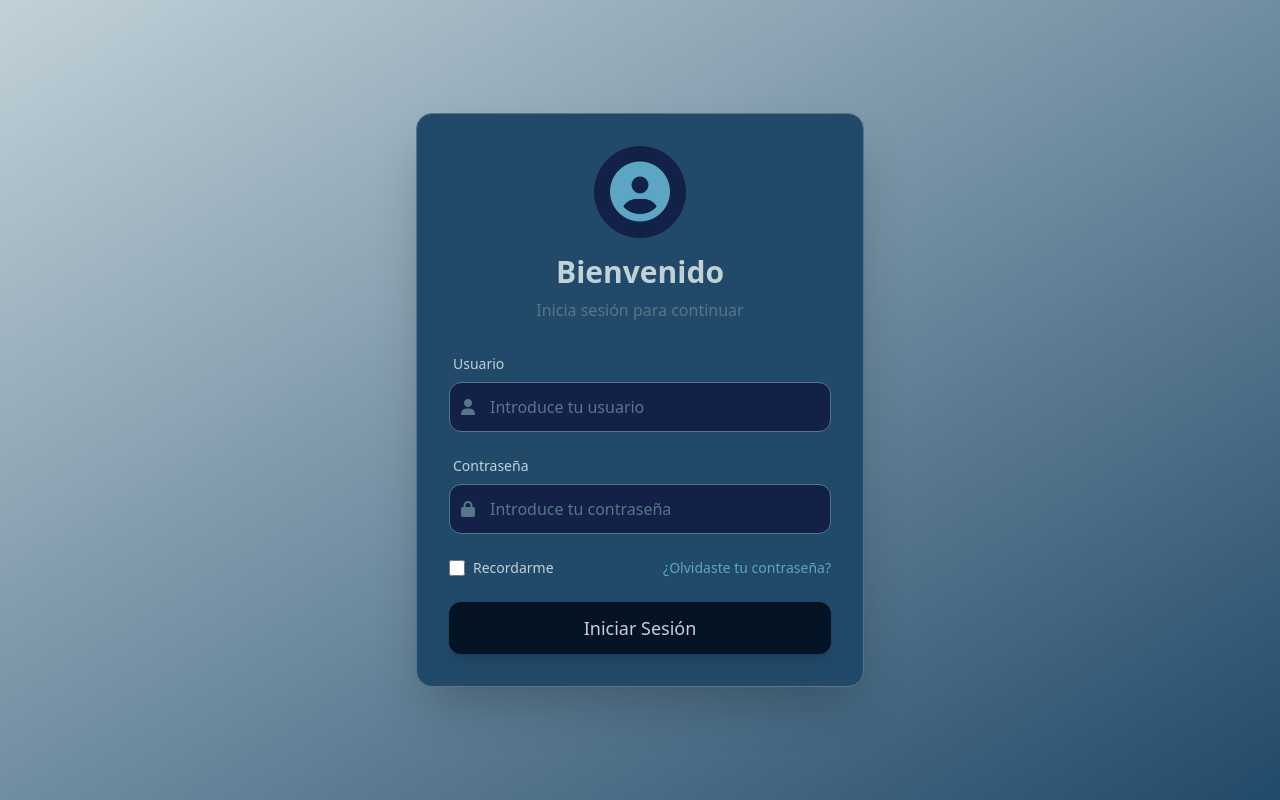
After one commit to arnaugt25/Tot-Maquina, a PHP site: template App/Views/login.php in a window 1280 px wide. The commit adds this page. Run offline with PHP 8.4, Linux system fonts and the light colour scheme; the template is opened without the code that fills it, so the values that code supplies are empty; style sheets or scripts are compiled from the project's sources; some libraries are stand-ins or nearby versions.

Commit message:
Pagina login

```diff
--- /dev/null
+++ b/App/Views/login.php
@@ -0,0 +1,95 @@
+<!DOCTYPE html>
+<html lang="es">
+<head>
+    <meta charset="UTF-8">
+    <meta name="viewport" content="width=device-width, initial-scale=1.0">
+    <title>Login - Tot Maquina</title>
+
+    <!-- Favicons -->
+    <link rel="apple-touch-icon" sizes="180x180" href="/favicon/apple-touch-icon.png">
+    <link rel="icon" type="image/png" sizes="32x32" href="/favicon/favicon-32x32.png">
+    <link rel="icon" type="image/png" sizes="16x16" href="/favicon/favicon-16x16.png">
+
+    <script src="https://cdn.tailwindcss.com"></script>
+    <link rel="stylesheet" href="/main.css">
+    <link rel="stylesheet" href="https://cdnjs.cloudflare.com/ajax/libs/font-awesome/6.5.1/css/all.min.css">
+</head>
+<body class="bg-gradient-to-br from-[#C1D1D8] to-[#214969] min-h-screen flex flex-col">
+    <!-- Contenido Principal -->
+    <main class="flex-grow container mx-auto px-6 py-12 flex items-center justify-center">
+        <div class="w-full max-w-md">
+            <!-- Card principal -->
+            <div class="bg-[#214969] rounded-2xl shadow-2xl p-8 border border-[#577788]">
+                <div class="text-center mb-8">
+                    <div class="inline-block p-4 rounded-full bg-[#132048] mb-4">
+                        <i class="fas fa-user-circle text-6xl text-[#5DA6C3]"></i>
+                    </div>
+                    <h1 class="text-3xl font-bold mb-2 text-[#C1D1D8]">Bienvenido</h1>
+                    <p class="text-[#577788]">Inicia sesión para continuar</p>
+                </div>
+
+                <form action="/login" method="POST" class="space-y-6">
+                    <!-- Campo Usuario -->
+                    <div class="space-y-2">
+                        <label for="username" class="block text-sm font-medium text-[#C1D1D8] ml-1">
+                            Usuario
+                        </label>
+                        <div class="relative group">
+                            <span class="absolute inset-y-0 left-0 flex items-center pl-3 text-[#577788] group-focus-within:text-[#5DA6C3]">
+                                <i class="fas fa-user"></i>
+                            </span>
+                            <input type="text" id="username" name="username" required
+                                class="w-full pl-10 pr-4 py-3 rounded-xl bg-[#132048] border border-[#577788] focus:border-[#5DA6C3] focus:outline-none focus:ring-2 focus:ring-[#5DA6C3]/50 text-[#C1D1D8] placeholder-[#577788] transition-all duration-300"
+                                placeholder="Introduce tu usuario">
+                        </div>
+                    </div>
+
+                    <!-- Campo Contraseña -->
+                    <div class="space-y-2">
+                        <label for="password" class="block text-sm font-medium text-[#C1D1D8] ml-1">
+                            Contraseña
+                        </label>
+                        <div class="relative group">
+                            <span class="absolute inset-y-0 left-0 flex items-center pl-3 text-[#577788] group-focus-within:text-[#5DA6C3]">
+                                <i class="fas fa-lock"></i>
+                            </span>
+                            <input type="password" id="password" name="password" required
+                                class="w-full pl-10 pr-4 py-3 rounded-xl bg-[#132048] border border-[#577788] focus:border-[#5DA6C3] focus:outline-none focus:ring-2 focus:ring-[#5DA6C3]/50 text-[#C1D1D8] placeholder-[#577788] transition-all duration-300"
+                                placeholder="Introduce tu contraseña">
+                        </div>
+                    </div>
+
+                    <!-- Recordar contraseña y recuperación -->
+                    <div class="flex items-center justify-between text-sm">
+                        <div class="flex items-center space-x-2">
+                            <input type="checkbox" id="remember" name="remember"
+                                class="w-4 h-4 rounded border-[#577788] bg-[#132048] text-[#5DA6C3] focus:ring-[#5DA6C3]/50">
+                            <label for="remember" class="text-[#C1D1D8]">
+                                Recordarme
+                            </label>
+                        </div>
+                        <a href="#" class="text-[#5DA6C3] hover:text-[#C1D1D8] transition-colors duration-300">
+                            ¿Olvidaste tu contraseña?
+                        </a>
+                    </div>
+
+                    <!-- Botón de login -->
+                    <button type="submit"
+                        class="w-full bg-[#051425] hover:bg-[#132048] text-[#C1D1D8] py-3 rounded-xl transition-all duration-300 font-medium text-lg shadow-lg hover:shadow-xl transform hover:-translate-y-0.5" onclick="window.location.href='/'">
+                        Iniciar Sesión
+                    </button>
+                </form>
+
+                <?php if (isset($error) && $error != "") { ?>
+                    <div class="mt-4 bg-[#132048] text-[#C1D1D8] p-4 rounded-xl border border-red-500/30">
+                        <div class="flex items-center space-x-2">
+                            <i class="fas fa-exclamation-circle text-red-500"></i>
+                            <span><?= $error ?></span>
+                        </div>
+                    </div>
+                <?php } ?>
+            </div>
+        </div>
+    </main>
+</body>
+</html>
--- a/public/index.php
+++ b/public/index.php
@@ -28,7 +28,7 @@ $app->middleware([\App\Middleware\App::class, "execute"]);
 
 
 $app->route("/", "\App\Controllers\ctrlIndex:index");
-
+$app->route("/login", "\App\Controllers\ctrlLogin:login");
 
 
 $app->route(Router::DEFAULT_ROUTE, "ctrlError");
```
Also changed, not shown: App/Controllers/ctrlLogin.php (added, +14 -0 lines).
